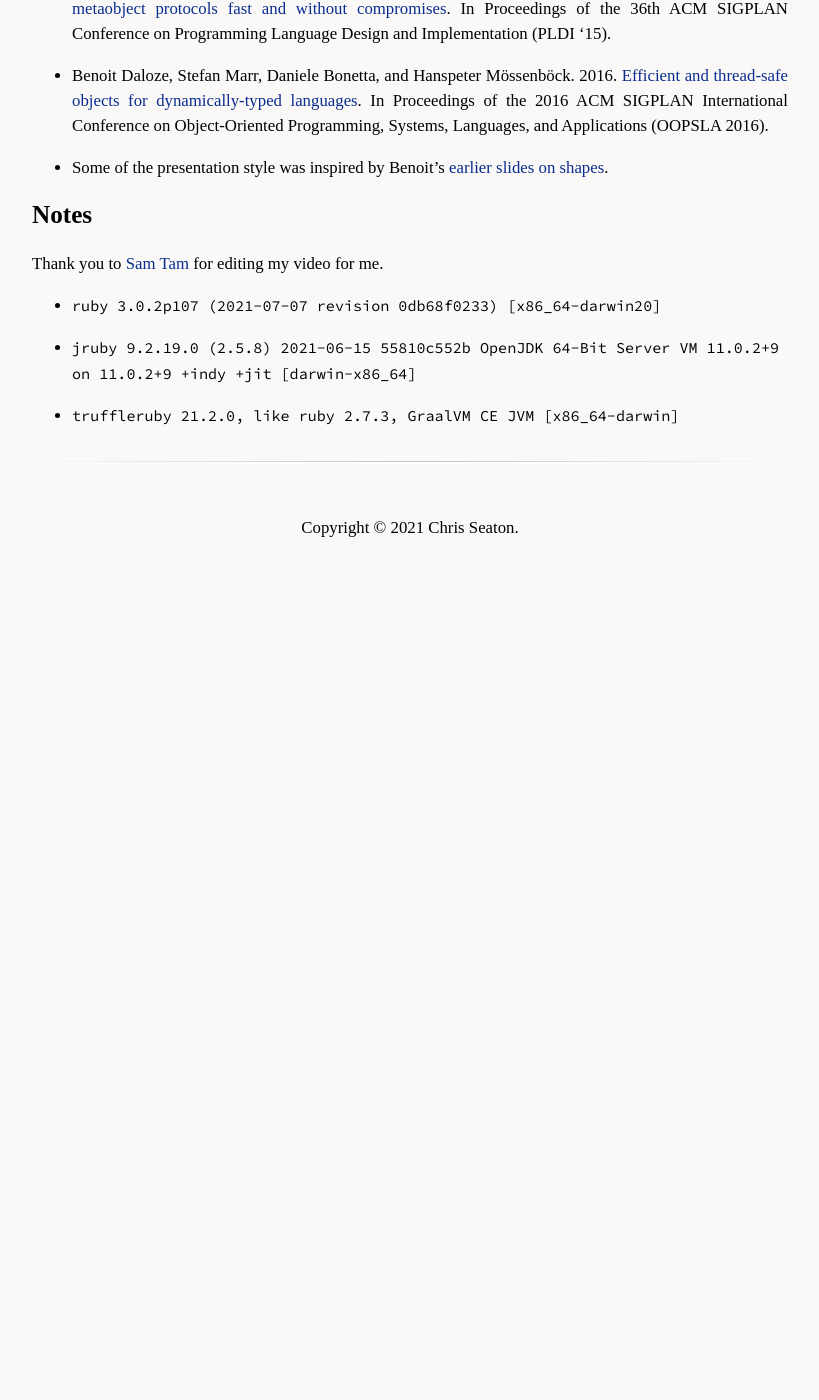
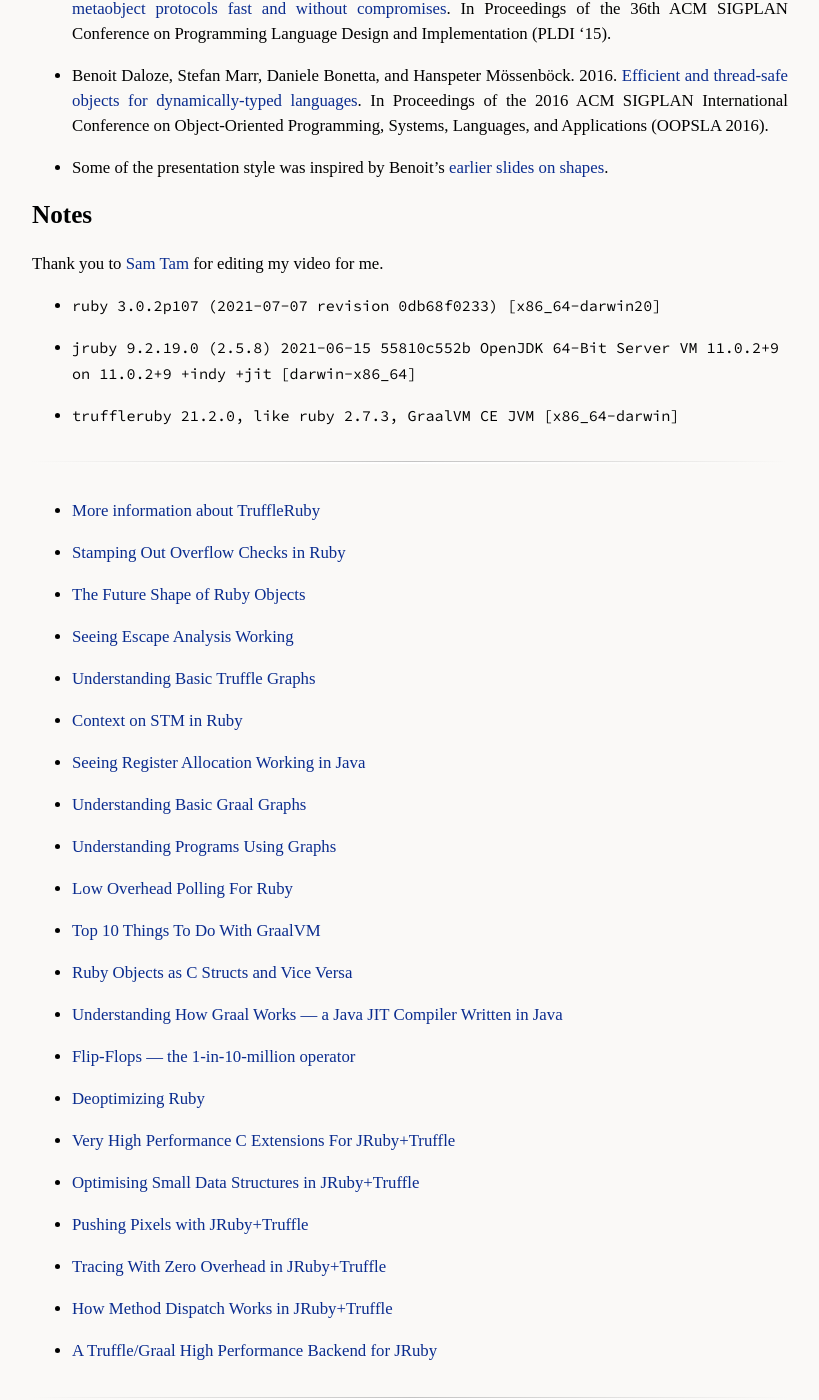
Before and after one commit to chrisseaton/chrisseaton.github.io, a Jekyll site: the page built from truffleruby/rubykaigi21/index.md, in a window 1280 px wide and 1400 px high, scrolled down 21685 px. Shown: the whole window, without its empty margins (230-1049 px from the left). Built offline with Jekyll 4.4.1, drawn with Linux system fonts in a browser that asks for light colours; nearby versions of some CDN libraries; some web fonts are replaced; before the commit the page ends 22275 px from its top, so only the background shows below that.

Commit message:
Missing links

```diff
--- a/_includes/trufflerubylinks.html
+++ b/_includes/trufflerubylinks.html
@@ -2,6 +2,8 @@
 
 <ul>
   <li><a href="/truffleruby/">More information about TruffleRuby</a></li>
+  <li><a href="/truffleruby/stamping-out-overflow-checks/">Stamping Out Overflow Checks in Ruby</a></li>
+  <li><a href="/truffleruby/rubykaigi21/">The Future Shape of Ruby Objects</a></li>
   <li><a href="/truffleruby/seeing-escape-analysis/">Seeing Escape Analysis Working</a></li>
   <li><a href="/truffleruby/basic-truffle-graphs/">Understanding Basic Truffle Graphs</a></li>
   <li><a href="/truffleruby/ruby-stm/">Context on STM in Ruby</a></li>
--- a/truffleruby/rubykaigi21/index.md
+++ b/truffleruby/rubykaigi21/index.md
@@ -623,3 +623,5 @@
 * `ruby 3.0.2p107 (2021-07-07 revision 0db68f0233) [x86_64-darwin20]`
 * `jruby 9.2.19.0 (2.5.8) 2021-06-15 55810c552b OpenJDK 64-Bit Server VM 11.0.2+9 on 11.0.2+9 +indy +jit [darwin-x86_64]`
 * `truffleruby 21.2.0, like ruby 2.7.3, GraalVM CE JVM [x86_64-darwin]`
+
+{% include trufflerubylinks.html %}
```
Also changed, not shown: truffleruby/stamping-out-overflow-checks/index.md (+2 -0 lines).
